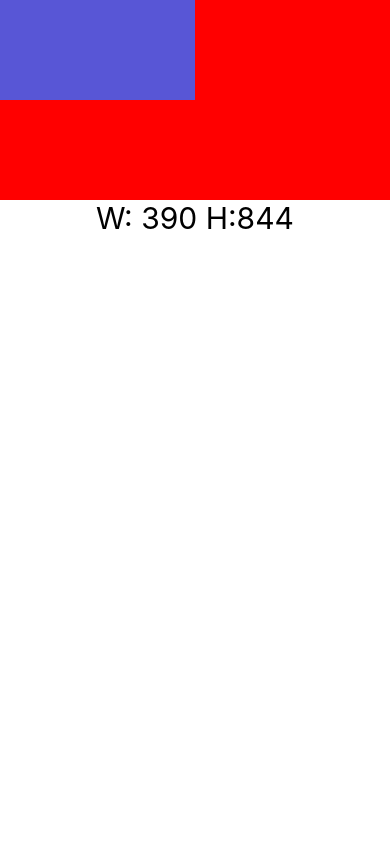
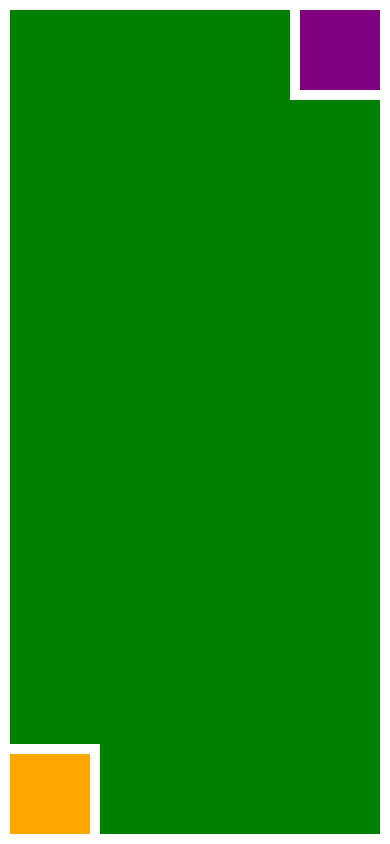
Before and after one commit to leedd87/react-native-study, a React Native app in the folder 02-MyFirstApp/: screen / in a window 390 px wide. Built offline with nearby package versions, Linux system fonts and the light colour scheme.

Commit message:
position screen react native

```diff
--- a/02-MyFirstApp/App.tsx
+++ b/02-MyFirstApp/App.tsx
@@ -2,6 +2,7 @@
 import { SafeAreaView } from 'react-native';
 import { BoxObjectModelScreen } from './src/screens/BoxObjectModelScreen';
 import { DimensionesScreen } from './src/screens/DimensionesScreen';
+import { PositionScreen } from './src/screens/PositionScreen';
 // import { ContadorScreen } from './src/screens/ContadorScreen';
 // import { HolaMundoScreen } from './src/screens/HolaMundoScreen';
 
@@ -11,7 +12,8 @@
             {/* <HolaMundoScreen /> */}
             {/* <ContadorScreen /> */}
             {/* <BoxObjectModelScreen /> */}
-            <DimensionesScreen />
+            {/* <DimensionesScreen /> */}
+            <PositionScreen />
         </SafeAreaView>
 
     )
--- /dev/null
+++ b/02-MyFirstApp/src/screens/PositionScreen.tsx
@@ -0,0 +1,51 @@
+import React from 'react'
+import { AppRegistry, StyleSheet, Text, View } from 'react-native'
+
+export const PositionScreen = () => {
+    return (
+        <View style={styles.container}>
+            <View style={styles.cajaVerde} />
+            <View style={styles.cajaMorada} />
+            <View style={styles.cajaNaranja} />
+        </View>
+    )
+}
+
+const styles = StyleSheet.create({
+    container: {
+        flex: 1,
+        // justifyContent: 'center',
+        // alignItems: 'center',
+        // width: 300,
+        // height: 300,
+        backgroundColor: '#28C4D9'
+    },
+    cajaMorada: {
+        width: 100,
+        height: 100,
+        backgroundColor: 'purple',
+        borderWidth: 10,
+        borderColor: 'white',
+        position: 'absolute',
+        right: 0
+
+    },
+    cajaNaranja: {
+        width: 100,
+        height: 100,
+        backgroundColor: 'orange',
+        borderWidth: 10,
+        borderColor: 'white',
+        position: 'absolute',
+        bottom: 0
+    },
+    cajaVerde: {
+        // width: 100,
+        // height: 100,
+        backgroundColor: 'green',
+        borderWidth: 10,
+        borderColor: 'white',
+        // position: 'absolute',
+        ...StyleSheet.absoluteFillObject //esto es lo mismo que position absolute, top,right,bottom,left en 0 ya que se estira para abarcar todo el tamanio del padre
+    }
+})
```
